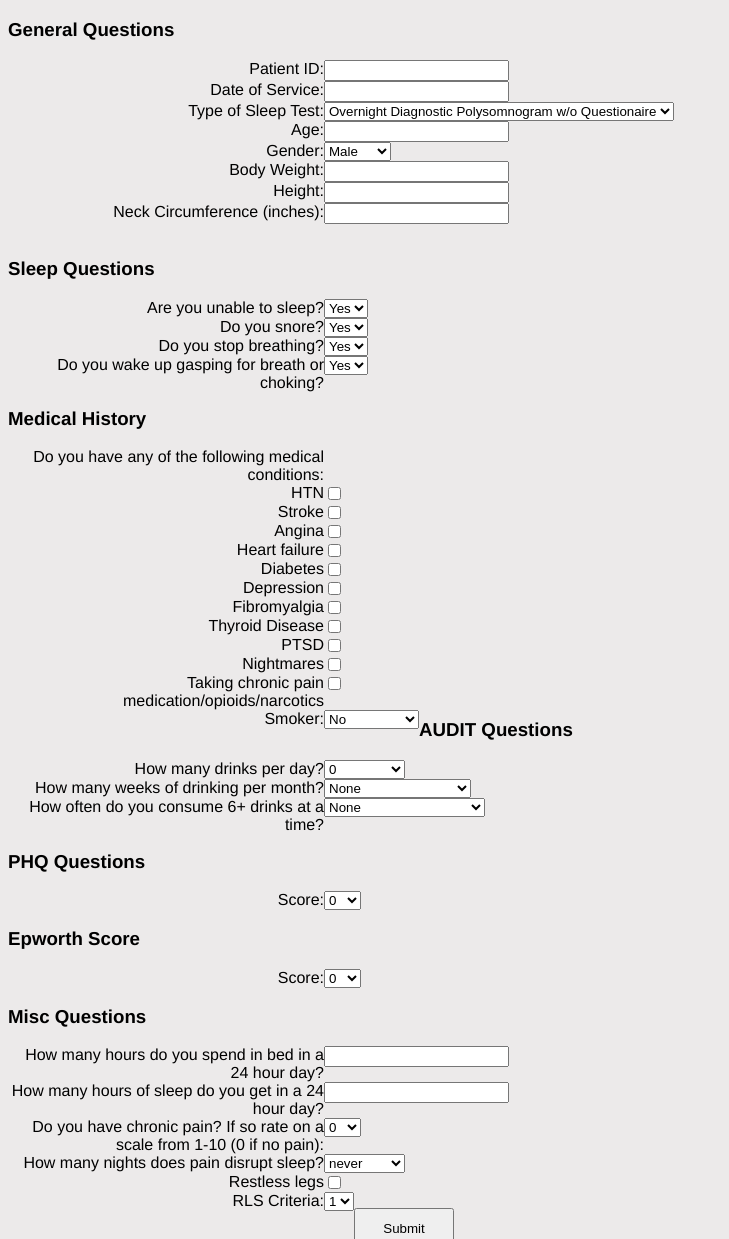
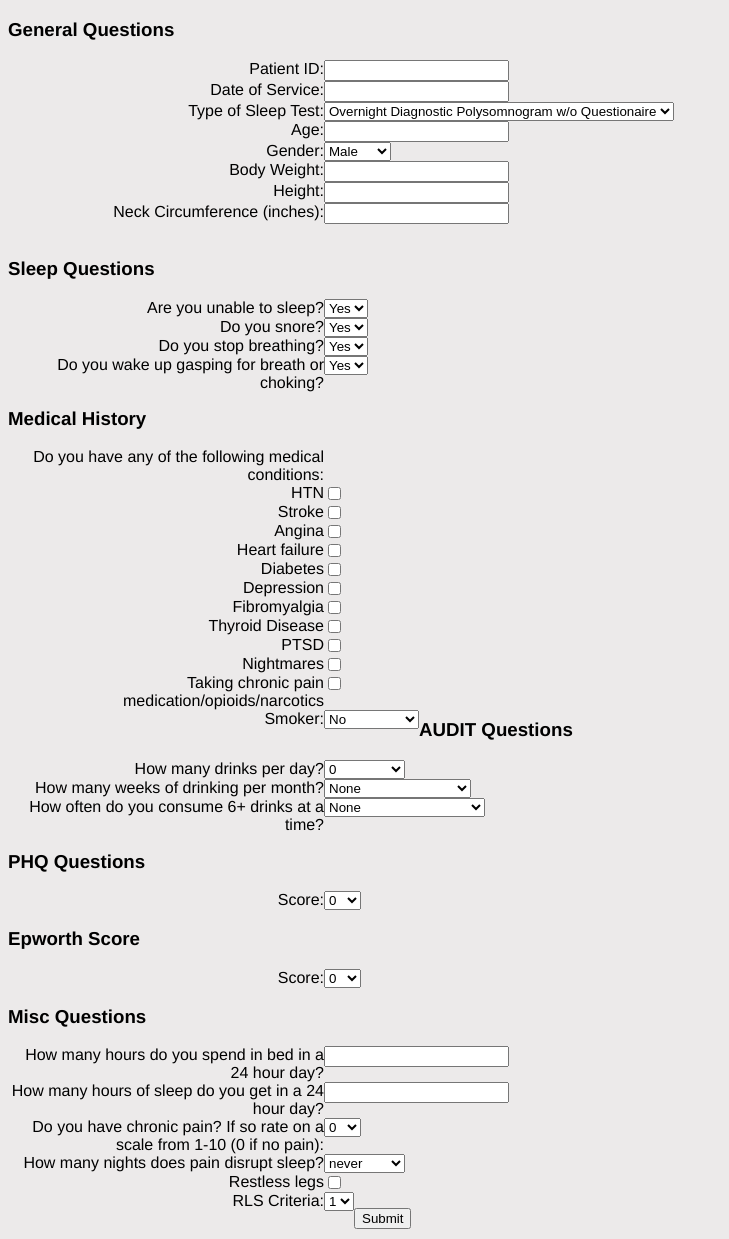
Before and after one commit to eLobeto/sleep_disorder_reporting, a plain HTML site: page index.html in a window 1280 px wide. Shown: the part 61-1300 px from the top of the page, without its empty margins (0-729 px from the left). Drawn offline with Linux system fonts and the light colour scheme.

Commit message:
restyled submit button

```diff
--- a/styles.css
+++ b/styles.css
@@ -21,6 +21,4 @@ select {
 input[type=submit] {
     display: inline-block;
     float: left;
-    width: 100px;
-    height: 40px;
 }
```
